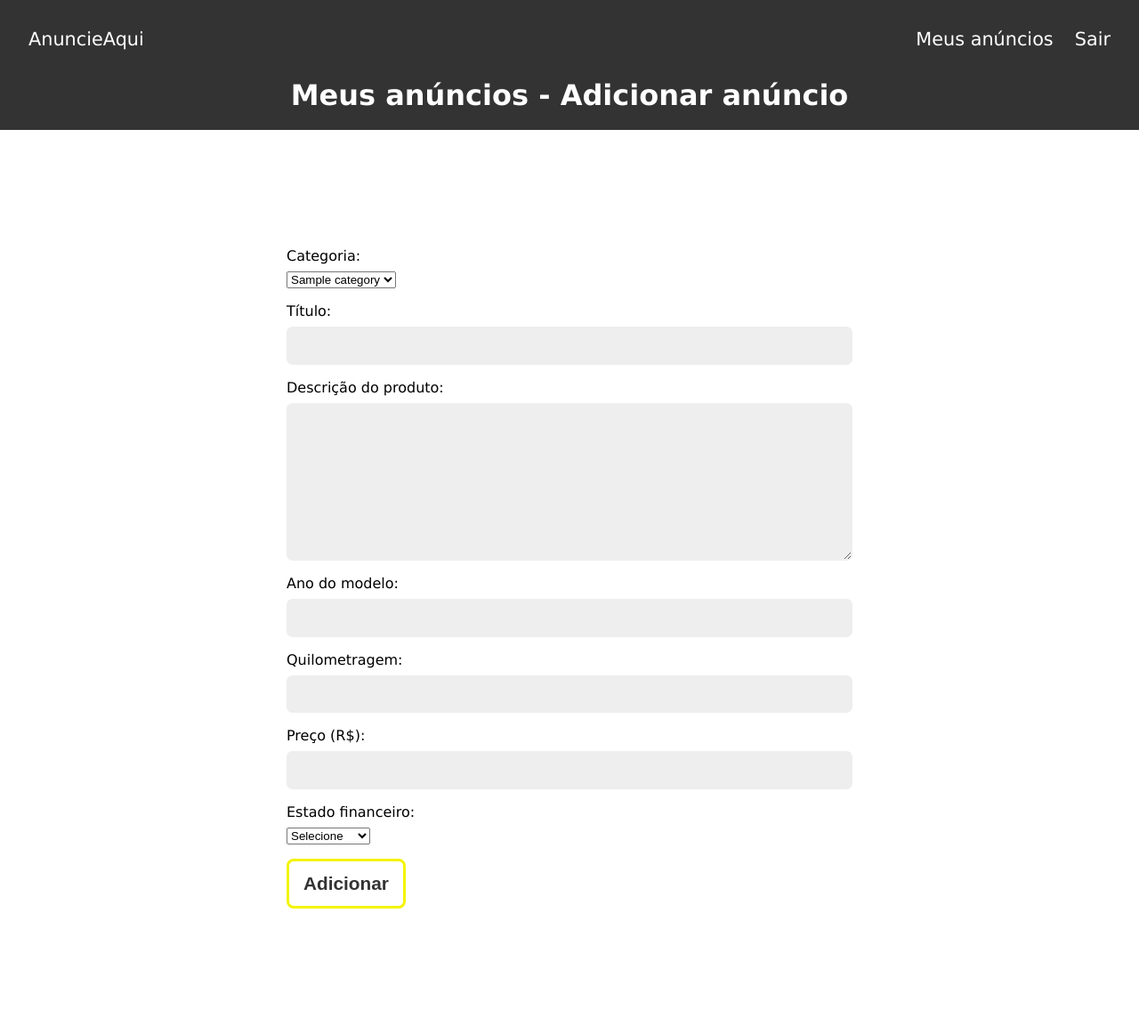
After one commit to kamilalmeida/anuncie-aqui, a PHP site: page /addAdvertisement.php in a window 1280 px wide. The commit adds this page. Shown: the whole page at 89% size. Run offline with PHP 8.4, Linux system fonts and the light colour scheme; the visitor is signed in with stand-in values (Sample User, id 1); tables that the repository leaves empty or names only in its code hold one stand-in row (values such as "Sample post").

Commit message:
criar botao meu anuncio e logica para aparecer na tela e cadastrar no banco de dados

```diff
--- /dev/null
+++ b/addAdvertisement.php
@@ -0,0 +1,87 @@
+<?php
+require "./pages/header.php"; ?>
+
+
+<?php if (empty($_SESSION['cLogin'])) {
+?>
+    <script type="text/javascript">
+        window.location.href = "./login.php"
+    </script>
+<?php
+    exit;
+}
+?>
+<div class="advertisement">
+    <h1>Meus anúncios - Adicionar anúncio</h1>
+
+    <div class="anime-left form">
+        <form action="advertisement_action.php" method="POST">
+
+            <div class="wrapper">
+                <label for="category" class="label">
+                    Categoria:
+                </label>
+                <select name="category" id="category">
+
+                    <?php require "./class/CategoryDaoMysql.php";
+                    $category = new CategoryDaoMysql($pdo);
+                    $Allcategory = $category->getListCategory();
+                    foreach ($Allcategory as $category) :
+                    ?>
+                        <option value="<?php echo $category['id'] ?>"><?php echo $category['name']; ?></option>
+                    <?php endforeach; ?>
+                </select>
+            </div>
+
+            <div class="wrapper">
+                <label for="title" class="label">
+                    Título:
+                </label>
+                <input type="text" name="title" id="title" class="input">
+            </div>
+
+            <div class="wrapper">
+                <label for="description" class="label">
+                    Descrição do produto:
+                </label>
+                <textarea name="description" id="" cols="30" rows="10" class="input"></textarea>
+            </div>
+
+            <div class="wrapper">
+                <label for="model_year" class="label">
+                    Ano do modelo:
+                </label>
+                <input type="number" name="model_year" id="model_year" class="input">
+            </div>
+
+            <div class="wrapper">
+                <label for="mileage" class="label">
+                    Quilometragem:
+                </label>
+                <input type="number" name="mileage" id="mileage" class="input">
+            </div>
+
+            <div class="wrapper">
+                <label for="price" class="label">
+                    Preço (R$):
+                </label>
+                <input type="text" name="price" id="price" class="input">
+            </div>
+
+            <div class="wrapper">
+                <label for="category" class="label">
+                    Estado financeiro:
+                </label>
+                <select name="state" id="state">
+                    <option value="0">Selecione</option>
+                    <option value="1">Financiado</option>
+                    <option value="2">Com multas</option>
+                    <option value="3">IPVA Pago</option>
+                    <option value="4">De leilão</option>
+                </select>
+            </div>
+
+            <input type="submit" value="Adicionar" class="btn-send-advertisement">
+        </form>
+    </div>
+</div>
--- a/assets/css/style.css
+++ b/assets/css/style.css
@@ -110,9 +110,9 @@ li {
 
 .input:is(:hover, :focus) {
   outline: none;
-  border-color: #f4f400;
+  border-color: #f4f400a2;
   background: #fff;
-  box-shadow: 0 0 0 3px #f4f400;
+  box-shadow: 0 0 0 3px #f4f40080;
 }
 label {
   display: block;
@@ -189,7 +189,6 @@ div.form {
   display: flex;
   justify-content: center;
 
-
   background-color: #333;
   color: #fff;
 
@@ -202,3 +201,64 @@ div.form {
   border-bottom: #33333300 solid 1px;
   box-shadow: 10px 5px 5px #33333377;
 }
+
+.btn-add-advertisement {
+  cursor: pointer;
+
+  padding: 0.8rem 1rem;
+  background: transparent;
+
+  border: 3px solid #333333bb;
+  color: #333;
+
+  border-radius: 8px;
+  font-weight: 600;
+  font-size: 1.2rem;
+
+  position: absolute;
+  left: 96rem;
+
+  margin-top: 0.5rem;
+
+  transition: .3s all;
+
+
+}
+.btn-add-advertisement:hover{
+background-color: #333;
+color: #fff;
+}
+
+.btn-send-advertisement {
+  cursor: pointer;
+
+  padding: 0.8rem 1rem;
+  background: transparent;
+
+  border: 3px solid #f4f400;
+  color: #333;
+
+  border-radius: 8px;
+  font-weight: 600;
+  font-size: 1.3rem;
+}
+
+.btn-send-advertisement:hover {
+  transition: 0.4s all ease-in-out;
+
+  color: #333;
+  background: #f4f400;
+}
+
+.alert{
+  background-color: #db353594;
+  color:#380909b8;
+
+font-size: 1rem;
+
+padding: 1rem;
+
+border-radius: 8px;
+
+margin-bottom: 1.5rem;
+}
--- /dev/null
+++ b/class/Category.php
@@ -0,0 +1,33 @@
+<?php
+
+class Category
+{
+    private $id;
+    private $name;
+
+
+    public function getId()
+    {
+        return $this->id;
+    }
+
+    public function setId($id)
+    {
+        $this->id = trim($id);
+    }
+
+    public function getName()
+    {
+        return $this->name;
+    }
+
+    public function setName($name)
+    {
+        $this->name = ucwords(trim($name));
+    }
+}
+
+interface CategoryDao
+{
+    public function getListCategory();
+}
--- /dev/null
+++ b/class/CategoryDaoMysql.php
@@ -0,0 +1,29 @@
+<?php
+require_once "./class/CategoryDaoMysql.php";
+require "./class/Category.php";
+
+class CategoryDaoMysql implements CategoryDao
+{
+    private $pdo;
+
+    public function __construct(PDO $engine)
+    {
+        $this->pdo = $engine;
+    }
+
+    public function getListCategory()
+    {
+
+        $array = [];
+        $sql = $this->pdo->query("SELECT * FROM category");
+
+
+        if ($sql->rowCount() > 0) {
+            $array = $sql->fetchAll();
+        }
+
+        return $array;
+    }
+
+
+}
--- a/class/Users.php
+++ b/class/Users.php
@@ -62,7 +62,7 @@ interface UserDao
 {
     public function addUser(Users $u);
     public function findAll();
-    public function findById($d);
+    public function findById($id);
     public function findByEmail($email);
     public function update(Users $u);
     public function delete($id);
--- a/index.php
+++ b/index.php
@@ -8,7 +8,7 @@
     <h1 class="title-banner">Nunca foi tão simples alugar e vender</h1>
     <div class="buttons">
         <a href="./hire.php" role="button" class="hire">Alugar</a>
-        <a href="./sell.php" role="button" class="sell">Vender</a>
+        <a href="./sell.php" role="button" class="sell">Comprar</a>
     </div>
 
 
--- a/register.php
+++ b/register.php
@@ -1,11 +1,7 @@
 <?php require "./pages/header.php";
+require "./class/UserDaoMysql.php";
 ?>
-<?php
-require"./class/UserDaoMysql.php";
 
-
-
-?>
 
 <div class="anime-left form">
     <h1 class="title">Cadastre-se</h1>
--- a/register_action.php
+++ b/register_action.php
@@ -24,13 +24,11 @@ if (!empty($name) && !empty($email) && !empty($password)) {
 
 
 
-        header("Location: index.php");
+        header("Location: login.php");
         exit;
     }
 } else {
-?>
-    <div>Preencha todos os campos</div>
-<?php
+
 
     header("Location:register.php");
     exit;
```
Also changed, not shown: advertisement.php (+22 -2 lines), advertisement_action.php (+21 -23 lines), class/Advertisement.php (deleted, +0 -32 lines), class/AdvertisementDaoMysql.php (added, +42 -0 lines), class/MyAdvertisement.php (added, +106 -0 lines), login.php (+23 -1 lines), login_action.php (+6 -10 lines), class/UserDaoMysql.php (line endings or trailing spaces).
